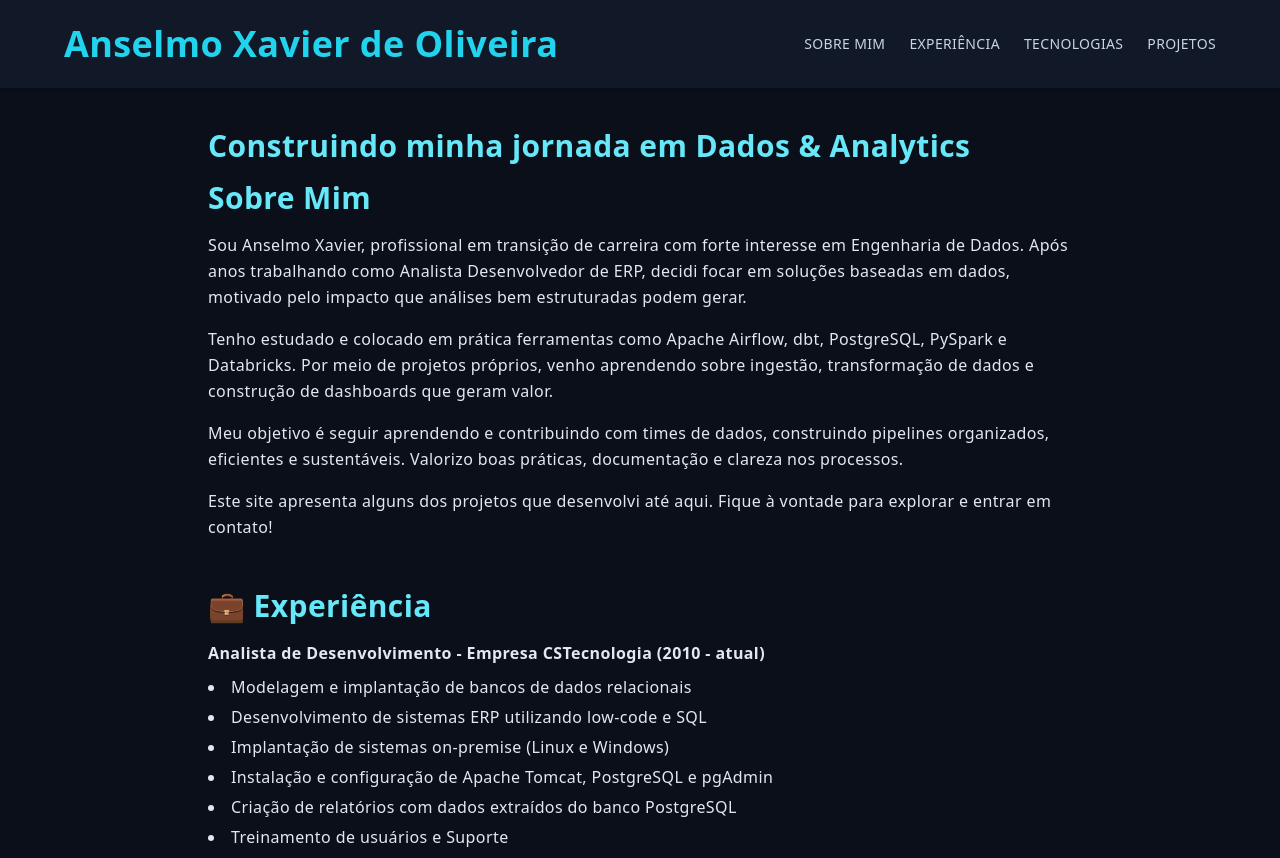
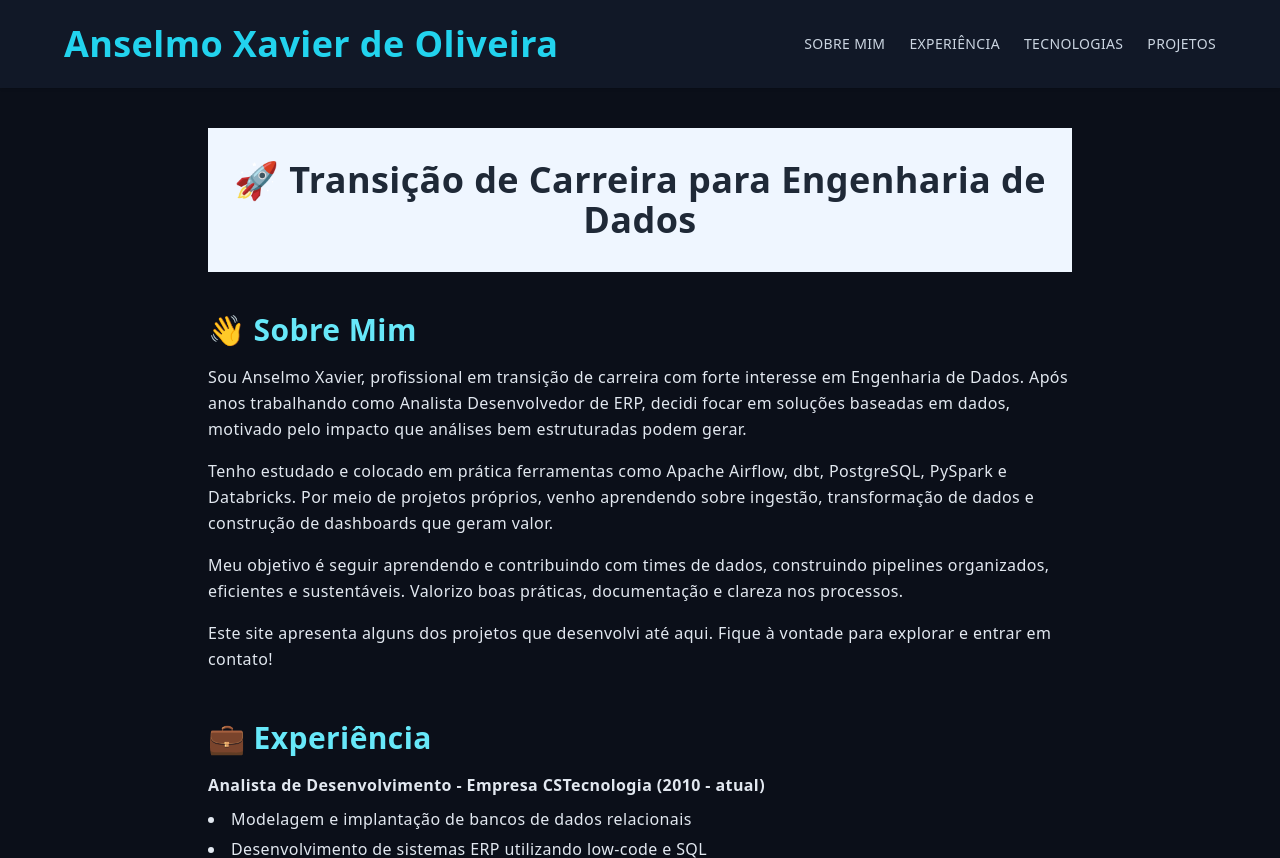
Before and after one commit to anselmoaxo/portifolio, a plain HTML site: page index.html in a window 1280 px wide. Shown: the top 858 px of the page. Drawn offline with nearby package versions, Linux system fonts and the light colour scheme.

Commit message:
melhorias

```diff
--- a/index.html
+++ b/index.html
@@ -57,11 +57,19 @@
 
 
     <!-- Sobre -->
-    <h1 class="text-3xl font-bold text-cyan-300 mb-4">Construindo minha jornada em Dados & Analytics</h1>
+    <div class="bg-blue-50 py-8">
+      <h1 class="text-3xl md:text-4xl font-extrabold text-center text-gray-800">
+        🚀 Transição de Carreira para Engenharia de Dados
+      </h1>
+    </div>
 
 
       <section id="sobre" class="mb-12 scroll-mt-20" data-aos="fade-up">
-        <h2 class="text-3xl font-bold text-cyan-300 mb-4">Sobre Mim</h2>
+
+  <h2 class="text-3xl font-bold text-cyan-300 mt-10 mb-4">
+          👋 Sobre Mim
+        </h2>
+
         <p class="text-slate-200">
           Sou Anselmo Xavier, profissional em transição de carreira com forte interesse em Engenharia de Dados. Após anos trabalhando como Analista Desenvolvedor de ERP, decidi focar em soluções baseadas em dados, motivado pelo impacto que análises bem estruturadas podem gerar.
         </p>
```
